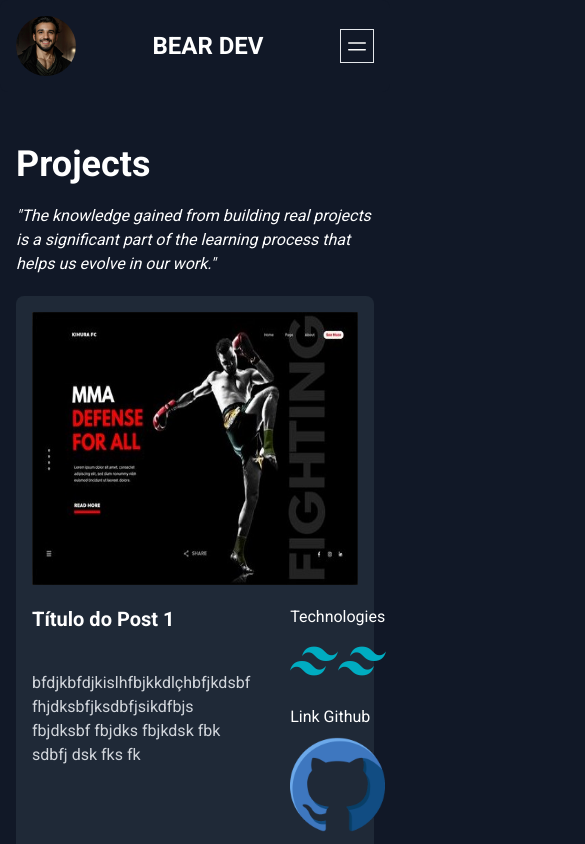
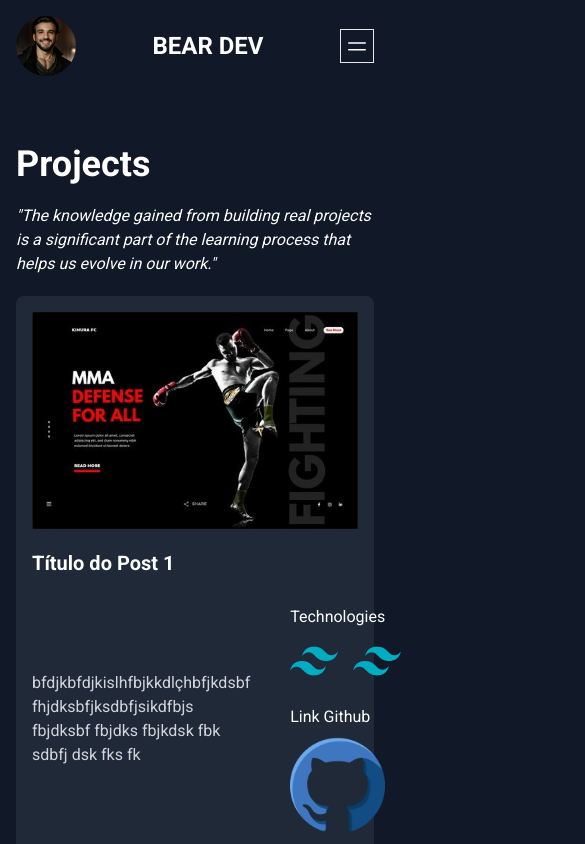
Before and after one commit to LucasBarragana/meu-portifolio, a Next.js app: page /pages/projects in a window 390 px wide. Shown: the top 844 px of the page, 585 px wide, since content can reach past the window. Built offline with nearby package versions, Linux system fonts and the light colour scheme.

Commit message:
alteracoes mobile

```diff
--- a/src/app/components/layout/Projects.js
+++ b/src/app/components/layout/Projects.js
@@ -4,65 +4,9 @@ import Image from "next/image";
 import Link from "next/link";
 import { useState, useEffect } from "react";
 import styles from "./header.module.css";
+import projects from "@/app/data/db";
 
 export default function ProjectsSection() {
-    const projects = [
-        {
-            id: 1,
-            img: '/lp-2.jpg',
-            title: 'Título do Post 1',
-            description: 'bfdjkbfdjkislhfbjkkdlçhbfjkdsbf fhjdksbfjksdbfjsikdfbjs fbjdksbf fbjdks fbjkdsk fbk sdbfj dsk fks fk',
-            technologies: ['/tailwind.png', '/tailwind.png'],
-            url: 'https://www.google.com.br',
-            giturl: 'https://www.google.com.br'
-        },
-        {
-            id: 2,
-            img: '/lp-8.jpg',
-            title: 'Título do Post 2',
-            description: 'Conteúdo do Post 2',
-            technologies: ['/next.png'],
-            url: 'https://www.google.com.br',
-            giturl: 'https://www.google.com.br'
-        },
-        {
-            id: 3,
-            img: '/lp-4.jpg',
-            title: 'Título do Post 3',
-            description: 'Conteúdo do Post 3',
-            technologies: ['/html.png','/css.png','/js.png'],
-            url: 'https://www.google.com.br',
-            giturl: 'https://www.google.com.br'
-        },
-        {
-            id: 4,
-            img: '/lp-5.jpg',
-            title: 'Título do Post 4',
-            description: 'Conteúdo do Post 4',
-            technologies: ['/angular.png','/tailwind.png','/ts.png'],
-            url: 'https://www.google.com.br',
-            giturl: 'https://www.google.com.br'
-        },
-        {
-            id: 5,
-            img: '/lp-6.jpg',
-            title: 'Título do Post 5',
-            description: 'Conteúdo do Post 5',
-            technologies: ['/react2.png','/css.png', '/mongo.png', ],
-            url: 'https://www.google.com.br',
-            giturl: 'https://www.google.com.br'
-        },
-        {
-            id: 6,
-            img: '/lp-7.jpg',
-            title: 'Título do Post 6',
-            description: 'Conteúdo do Post 6',
-            technologies: ['/next.png','/mongo.png', '/aws1.png','/tailwind.png'],
-            url: 'https://www.google.com.br',
-            giturl: 'https://www.google.com.br'
-        }
-    ];
-
     const lastProjects = projects.slice(-4);
     const [hoveredProject, setHoveredProject] = useState(null);
 
@@ -100,7 +44,7 @@ export default function ProjectsSection() {
                         onMouseLeave={() => setHoveredProject(null)}>
                         <div >
                             <Link href={project.url} target="_blank" rel="noopener noreferrer">
-                                <Image src={project.img} alt='landing page' width={444}  height={22} className={styles.image}/>
+                                <Image src={project.img} alt='landing page' width={444}  height={22} className={styles.imageProjects}/>
                             </Link>
                             <h2 className="text-xl font-semibold mb-2 mt-5">{project.title}</h2>
                         </div>
--- a/src/app/components/layout/header.module.css
+++ b/src/app/components/layout/header.module.css
@@ -2,6 +2,33 @@
   .image {
     width: auto;
     height: 100%;
+    margin-right: 15px;
+  }
+
+  .imageIcons{
+    width: auto;
+    height: 100%;
+    margin-right: 15px;
+  }
+
+  @media screen and (max-width: 750px) {
+    .imageIcons {
+      width: auto;
+      height: 90%;
+      margin-right: 5px;
+    }
+  }
+
+  .imageProjects{
+    width: auto;
+    height: 100%;
+  }
+
+  @media screen and (max-width: 750px) {
+    .imageProjects {
+      width: 100%;
+      height: auto;
+    }
   }
 
   .imageProjectImg{
--- /dev/null
+++ b/src/app/data/db.js
@@ -0,0 +1,58 @@
+const projects = [
+    {
+        id: 1,
+        img: '/lp-2.jpg',
+        title: 'Título do Post 1',
+        description: 'bfdjkbfdjkislhfbjkkdlçhbfjkdsbf fhjdksbfjksdbfjsikdfbjs fbjdksbf fbjdks fbjkdsk fbk sdbfj dsk fks fk',
+        technologies: ['/tailwind.png', '/tailwind.png'],
+        url: 'https://www.google.com.br',
+        giturl: 'https://www.google.com.br'
+    },
+    {
+        id: 2,
+        img: '/lp-8.jpg',
+        title: 'Título do Post 2',
+        description: 'Conteúdo do Post 2',
+        technologies: ['/next.png'],
+        url: 'https://www.google.com.br',
+        giturl: 'https://www.google.com.br'
+    },
+    {
+        id: 3,
+        img: '/lp-4.jpg',
+        title: 'Título do Post 3',
+        description: 'Conteúdo do Post 3',
+        technologies: ['/html.png','/css.png','/js.png'],
+        url: 'https://www.google.com.br',
+        giturl: 'https://www.google.com.br'
+    },
+    {
+        id: 4,
+        img: '/lp-5.jpg',
+        title: 'Título do Post 4',
+        description: 'Conteúdo do Post 4',
+        technologies: ['/angular.png','/tailwind.png','/ts.png'],
+        url: 'https://www.google.com.br',
+        giturl: 'https://www.google.com.br'
+    },
+    {
+        id: 5,
+        img: '/lp-6.jpg',
+        title: 'Título do Post 5',
+        description: 'Conteúdo do Post 5',
+        technologies: ['/react2.png','/css.png', '/mongo.png', ],
+        url: 'https://www.google.com.br',
+        giturl: 'https://www.google.com.br'
+    },
+    {
+        id: 6,
+        img: '/lp-7.jpg',
+        title: 'Título do Post 6',
+        description: 'Conteúdo do Post 6',
+        technologies: ['/next.png','/mongo.png', '/aws1.png','/tailwind.png'],
+        url: 'https://www.google.com.br',
+        giturl: 'https://www.google.com.br'
+    }
+];
+
+export default projects
--- a/src/app/pages/projects/page.js
+++ b/src/app/pages/projects/page.js
@@ -4,64 +4,9 @@ import Image from "next/image";
 import Link from "next/link";
 import { useState, useEffect } from "react";
 import styles from "./page.module.css"
+import projects from "@/app/data/db";
 
 export default function ProjectPage() {
-    const projects = [
-        {
-            id: 1,
-            img: '/lp-2.jpg',
-            title: 'Título do Post 1',
-            description: 'bfdjkbfdjkislhfbjkkdlçhbfjkdsbf fhjdksbfjksdbfjsikdfbjs fbjdksbf fbjdks fbjkdsk fbk sdbfj dsk fks fk',
-            technologies: ['/tailwind.png', '/tailwind.png'],
-            url: 'https://www.google.com.br',
-            giturl: 'https://www.google.com.br'
-        },
-        {
-            id: 2,
-            img: '/lp-8.jpg',
-            title: 'Título do Post 2',
-            description: 'Conteúdo do Post 2',
-            technologies: ['/next.png'],
-            url: 'https://www.google.com.br',
-            giturl: 'https://www.google.com.br'
-        },
-        {
-            id: 3,
-            img: '/lp-4.jpg',
-            title: 'Título do Post 3',
-            description: 'Conteúdo do Post 3',
-            technologies: ['/html.png','/css.png','/js.png'],
-            url: 'https://www.google.com.br',
-            giturl: 'https://www.google.com.br'
-        },
-        {
-            id: 4,
-            img: '/lp-5.jpg',
-            title: 'Título do Post 4',
-            description: 'Conteúdo do Post 4',
-            technologies: ['/angular.png','/tailwind.png','/ts.png'],
-            url: 'https://www.google.com.br',
-            giturl: 'https://www.google.com.br'
-        },
-        {
-            id: 5,
-            img: '/lp-6.jpg',
-            title: 'Título do Post 5',
-            description: 'Conteúdo do Post 5',
-            technologies: ['/react2.png','/css.png', '/mongo.png', ],
-            url: 'https://www.google.com.br',
-            giturl: 'https://www.google.com.br'
-        },
-        {
-            id: 6,
-            img: '/lp-7.jpg',
-            title: 'Título do Post 6',
-            description: 'Conteúdo do Post 6',
-            technologies: ['/next.png','/mongo.png', '/aws1.png','/tailwind.png'],
-            url: 'https://www.google.com.br',
-            giturl: 'https://www.google.com.br'
-        }
-    ];
 
     const [hoveredProject, setHoveredProject] = useState(null);
 
@@ -98,7 +43,7 @@ export default function ProjectPage() {
                     onMouseLeave={() => setHoveredProject(null)}>
                     <div >
                         <Link href={project.url} target="_blank" rel="noopener noreferrer" >
-                            <Image src={project.img} alt='landing page' width={444}  height={22} className={styles.image}/>
+                            <Image src={project.img} alt='landing page' width={444}  height={22} className={styles.imageProjects}/>
                         </Link>
                         <h2 className="text-xl font-semibold mb-2 mt-5">{project.title}</h2>
                     </div>
--- a/src/app/pages/projects/page.module.css
+++ b/src/app/pages/projects/page.module.css
@@ -1,4 +1,17 @@
 .image {
     width: auto;
     height: 100%;
+    margin-right: 15px;
   }
+
+  .imageProjects{
+    width: auto;
+    height: 100%;
+  }
+
+  @media screen and (max-width: 750px) {
+    .imageProjects {
+      width: 100%;
+      height: auto;
+    }
+  }
```
Also changed, not shown: src/app/components/layout/Skills.js (+11 -11 lines).
